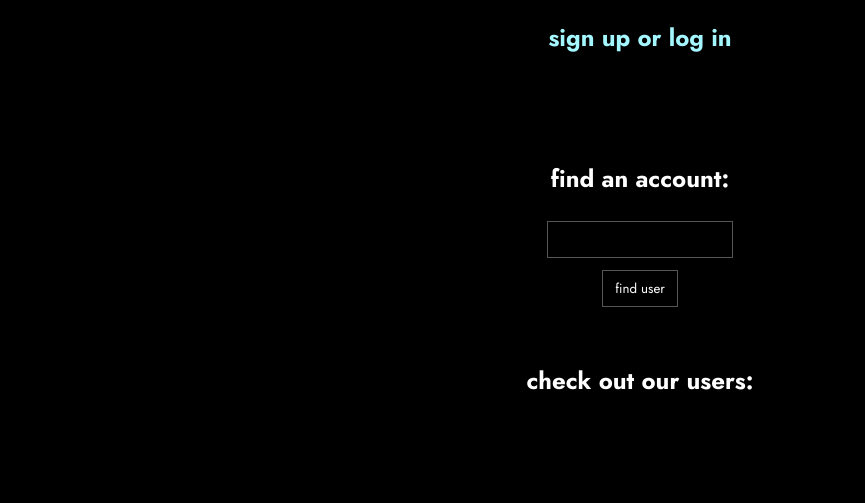
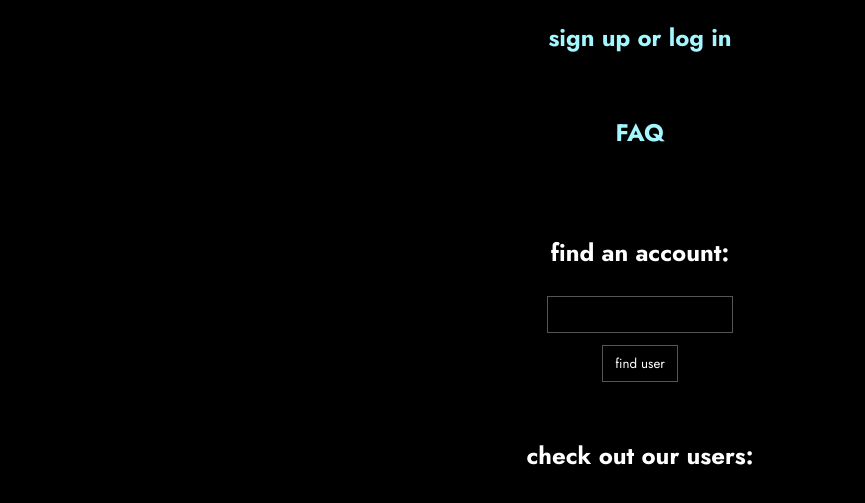
Before and after one commit to Elliptical52/peakest.net, a plain HTML site: page index.html in a window 1280 px wide. Shown: the part 139-642 px from the top of the page, without its empty margins (0-865 px from the left). Drawn offline with nearby package versions, Linux system fonts and the light colour scheme; no server answers.

Commit message:
Update index.html

```diff
--- a/index.html
+++ b/index.html
@@ -18,6 +18,10 @@
     <h2><a href="#" id="logout-link" style="display:block">log out</a></h2>
     <h2><a id="profile-link" style="display:block">go to my account</a></h2>
   </div>
+
+  <a href="faq.html">
+    <h2>FAQ</h2>
+  </a>
 
   <br><br>
   <h2>find an account:</h2>
```
